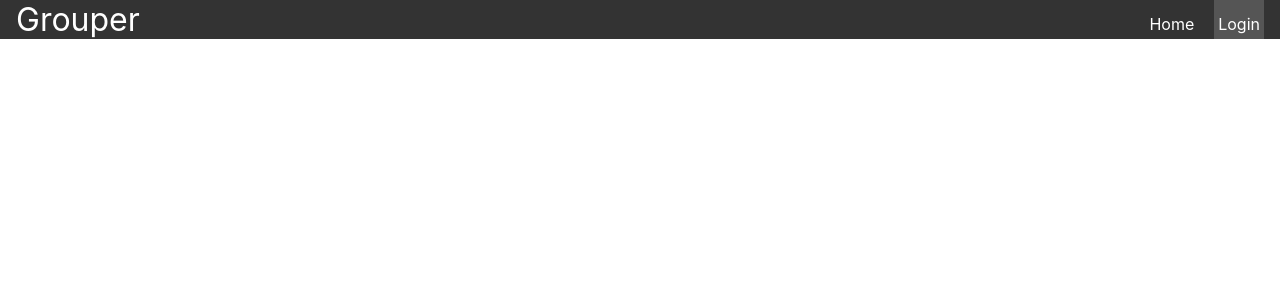
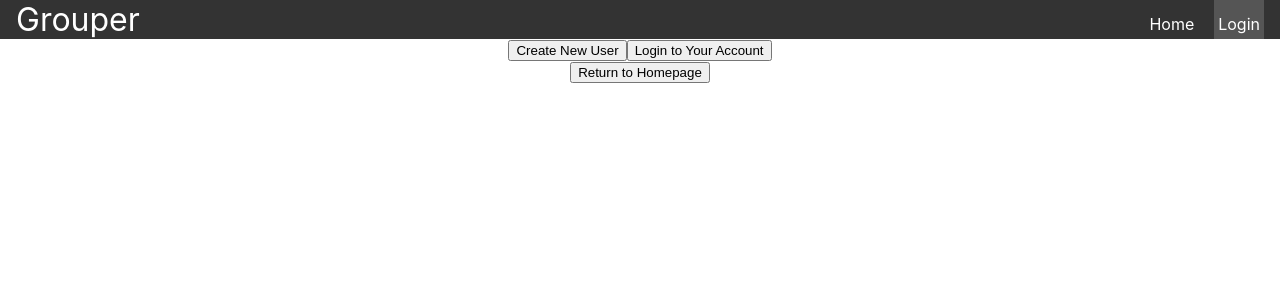
Before and after one commit to rep-pierce/grouper, a React (Create React App) app in the folder client/: page /login in a window 1280 px wide. Shown: the top 300 px of the page. Built offline with nearby package versions, Linux system fonts and the light colour scheme; no server answers.

Commit message:
copied and pasted login from other branch

```diff
--- a/client/src/components/LoginPage.js
+++ b/client/src/components/LoginPage.js
@@ -1,10 +1,73 @@
-import React from "react";
+import React, { useState } from "react";
+import LoginForm from './LoginForm';
+import NewUserForm from './NewUserForm';
+import { useNavigate } from "react-router-dom";
+
+const LoginPage = ({ currentUser, setCurrentUser, login, setLogin }) => {
+    const [formData, setFormData] = useState({
+        firstName: '',
+        lastName: '',
+        age: '',
+        username: '',
+        password: '',
+        passwordConfirmation: ''
+    })
+    const [errors, setErrors] = useState([])
+    const [display, setDisplay] = useState('login')
+    const navigate = useNavigate()
+
+    const handleChange = (e) => {
+        const value = e.target.value;
+        const name = e.target.name;
+        setFormData((formData) => ({
+            ...formData,
+            [name] : value
+        }));
+    }
+
+    const handleLog = () => {
+        setDisplay('login')
+    }
+    const handleNew = () => {
+        setDisplay('new')
+    }
+    const handleHome = () => {
+        navigate('/home')
+    }
+
+    const handleRender = () => {
+        if (display === "login") {
+            return <LoginForm
+                errors={errors}
+                setErrors={setErrors}
+                currentUser={currentUser}
+                setCurrentUser={setCurrentUser}
+                // login={login}
+                setLogin={setLogin}
+                navigate={navigate}
+                />
+        } else if (display === "new") {
+            return <NewUserForm
+                handleChange={handleChange}
+                formData={formData}
+                setFormData={setFormData}
+                errors={errors}
+                setErrors={setErrors}
+                currentUser={currentUser}
+                setCurrentUser={setCurrentUser}
+                navigate={navigate}
+                />
+        }
+    }
 
 
-const LoginPage = () => {
-
-    return(
-        <div></div>
+    return (
+        <div className='Login-card'>
+            <button className='button' onClick={handleNew}>Create New User</button>
+            <button className='button' onClick={handleLog}>Login to Your Account</button>
+            {handleRender(display)}
+            <button className='button' onClick={handleHome}>Return to Homepage</button>
+        </div>
     )
 }
 
```
